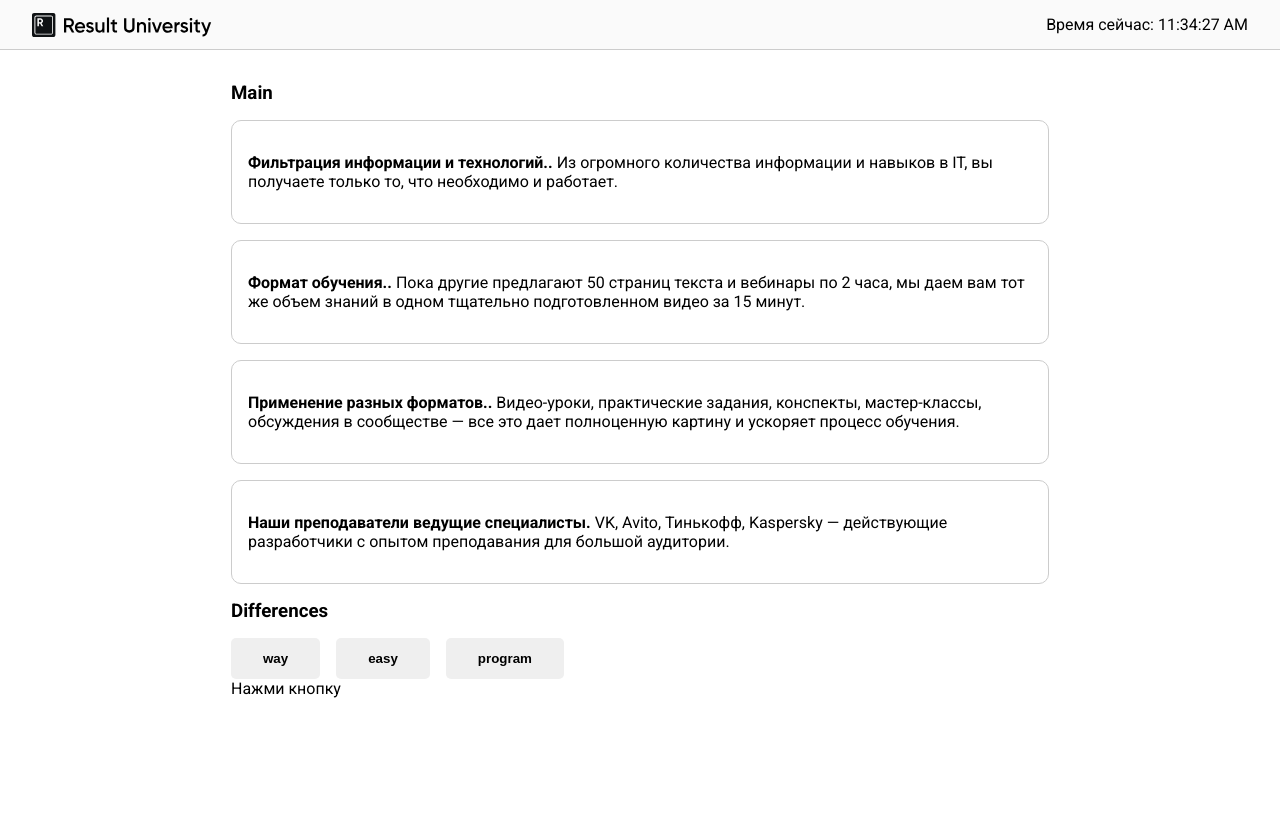
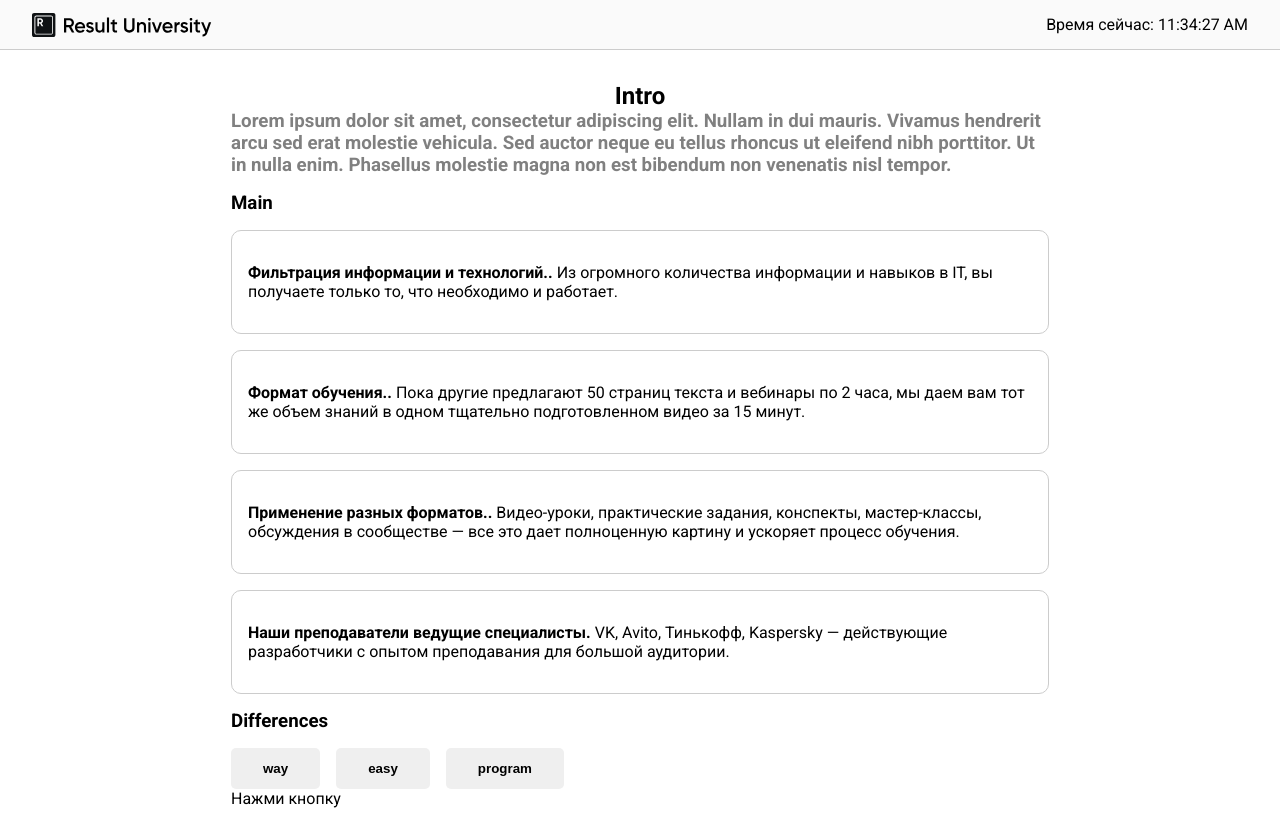
Before and after one commit to iamAndreyGavrilov/React-basic, a React (Vite) app: page / in a window 1280 px wide. Before the commit the page ends 800 px from the top, so only its background shows below. Built offline with nearby package versions, Linux system fonts and the light colour scheme.

Commit message:
add IntroSection

```diff
--- a/src/App.jsx
+++ b/src/App.jsx
@@ -1,15 +1,17 @@
 import Header from './components/Header';
 import TeachingSection from './components/TeachingSection';
 import DifferencesSection from './components/DifferencesSection';
+import IntroSection from './components/IntroSection';
 
 export default function App() {
   return (
-    <div>
+    <>
       <Header />
       <main>
+        <IntroSection />
         <TeachingSection />
         <DifferencesSection />
       </main>
-    </div>
+    </>
   );
 }
--- /dev/null
+++ b/src/components/IntroSection.tsx
@@ -0,0 +1,13 @@
+export default function IntroSection() {
+  return (
+    <section>
+      <h1 className="centered">Intro</h1>
+      <h3 className="centered" style={{ color: 'grey' }}>
+        Lorem ipsum dolor sit amet, consectetur adipiscing elit. Nullam in dui mauris. Vivamus
+        hendrerit arcu sed erat molestie vehicula. Sed auctor neque eu tellus rhoncus ut eleifend
+        nibh porttitor. Ut in nulla enim. Phasellus molestie magna non est bibendum non venenatis
+        nisl tempor.
+      </h3>
+    </section>
+  );
+}
--- a/src/index.css
+++ b/src/index.css
@@ -46,3 +46,8 @@ section ul li {
 p {
   padding: 1rem 0;
 }
+
+.centered {
+  display: flex;
+  justify-content: center;
+}
```
